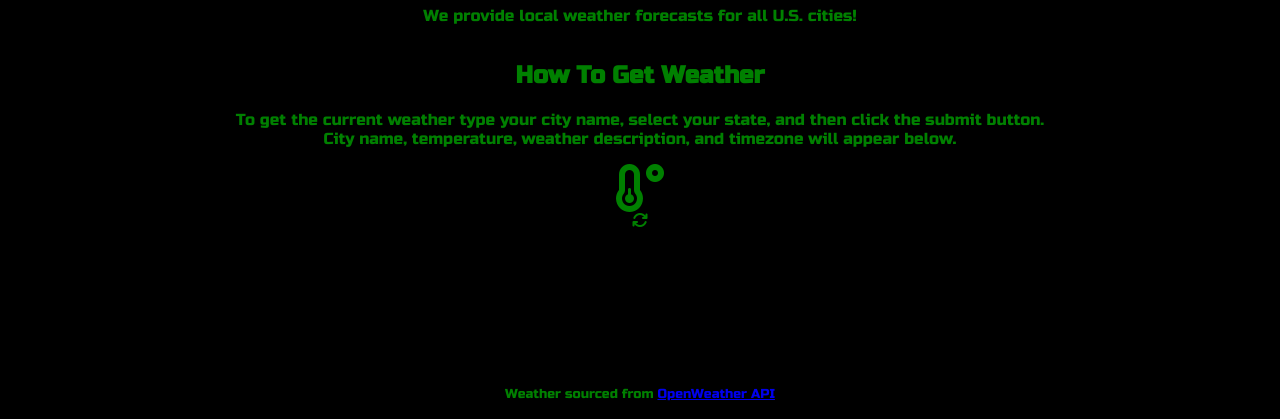
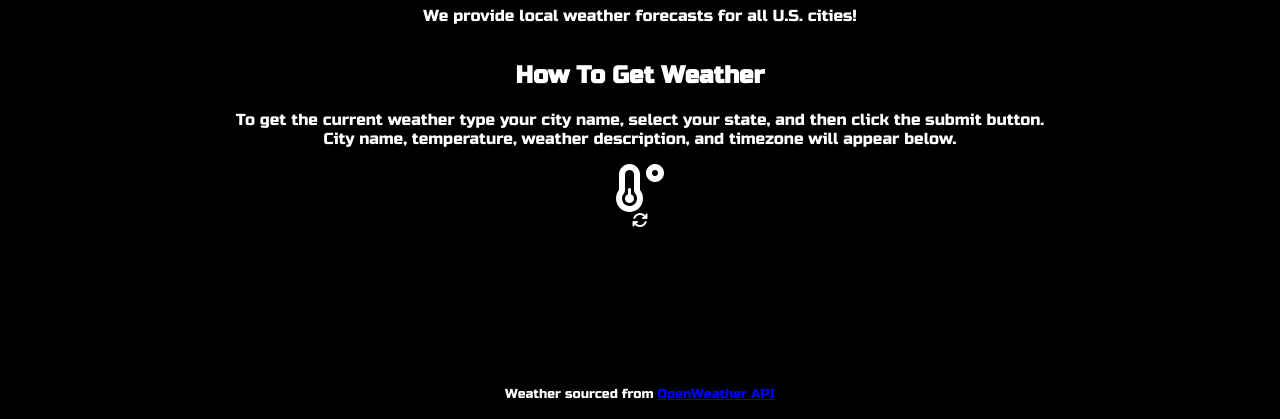
Before and after one commit to skillsxfinesse04/Fair-Weather, a plain HTML site: page index.html in a window 1280 px wide. Shown: the part 381-800 px from the top of the page. Drawn offline with nearby package versions, Linux system fonts and the light colour scheme; a web font is replaced by a local one.

```diff
--- a/style.css
+++ b/style.css
@@ -137,3 +137,11 @@
   and (-webkit-min-device-pixel-ratio:: 2)
   and (min-resolution: 192dpi) {
 }
+
+/* If the screen orientation is landscape, the background color will turn white. */
+/* https://developer.mozilla.org/en-US/docs/Learn/CSS/CSS_layout/Media_queries */
+@media (orientation: landscape) {
+    body {
+        color: white;
+    }
+}
```
